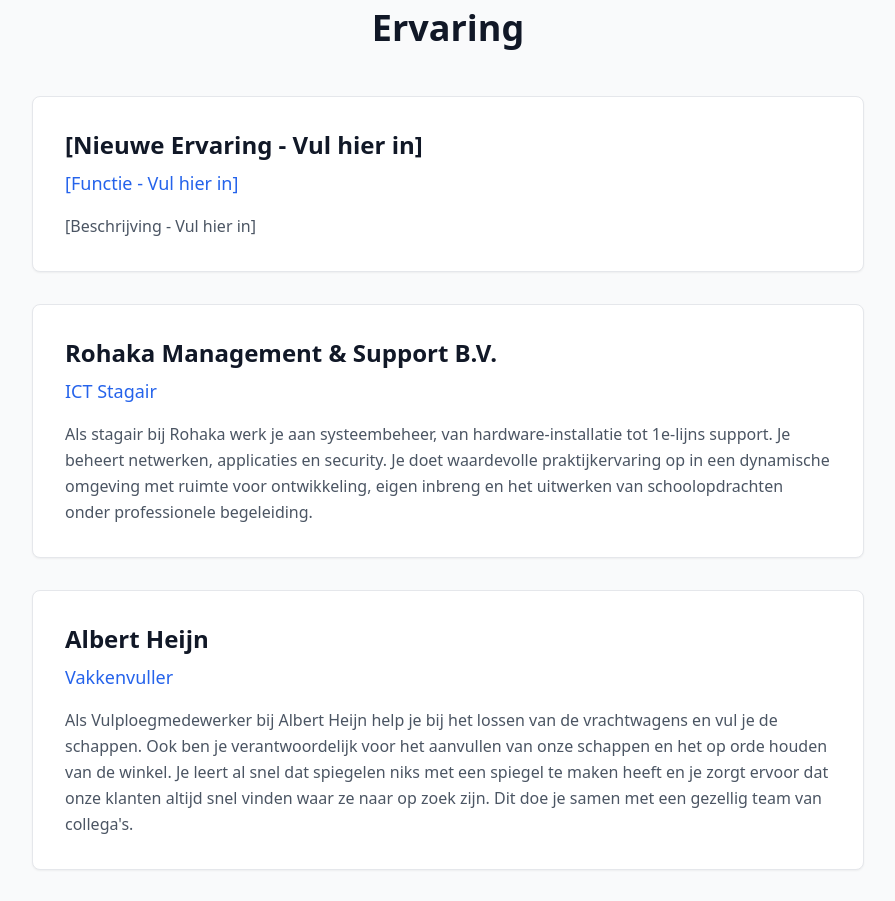
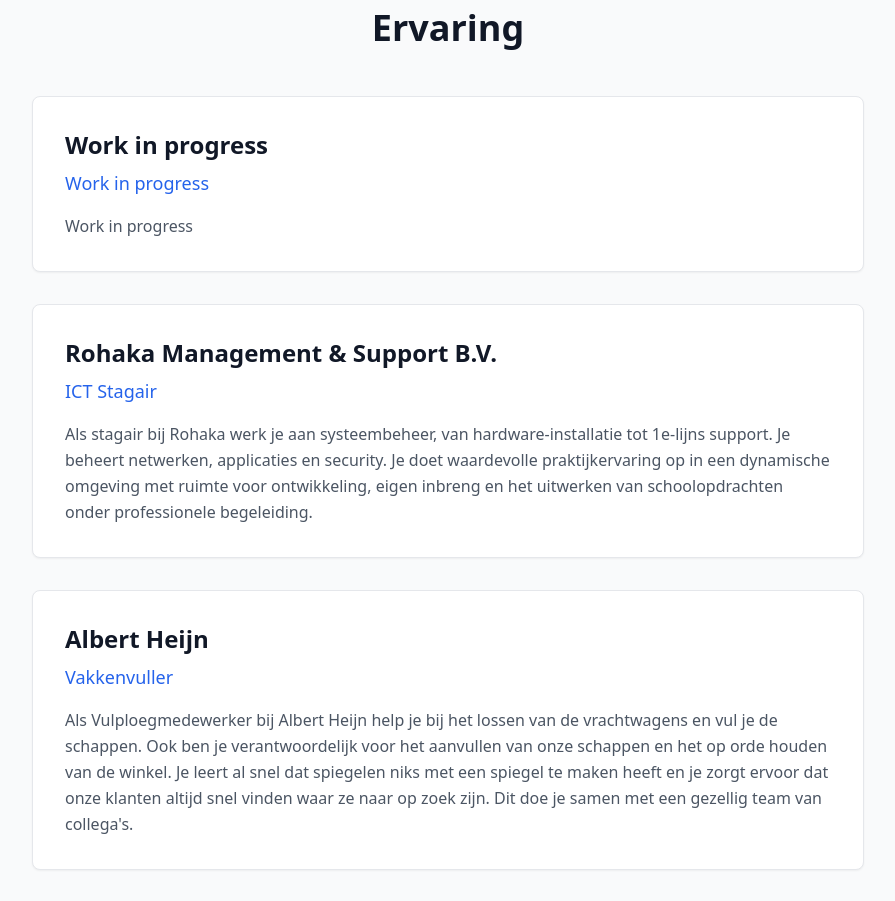
Before and after one commit to ThomCorp-INC/github-pages-replica-kit, a React (Vite) app: page / in a window 1280 px wide. Shown: the part 1340-2241 px from the top of the page, without its empty margins (192-1087 px from the left). Built offline with nearby package versions, Linux system fonts and the light colour scheme.

Commit message:
Update Experience.tsx

```diff
--- a/src/components/Experience.tsx
+++ b/src/components/Experience.tsx
@@ -2,9 +2,9 @@
 export const Experience = () => {
   const experiences = [
     {
-      company: "[Nieuwe Ervaring - Vul hier in]",
-      position: "[Functie - Vul hier in]",
-      description: "[Beschrijving - Vul hier in]"
+      company: "Work in progress",
+      position: "Work in progress",
+      description: "Work in progress"
     },
     {
       company: "Rohaka Management & Support B.V.",
```
